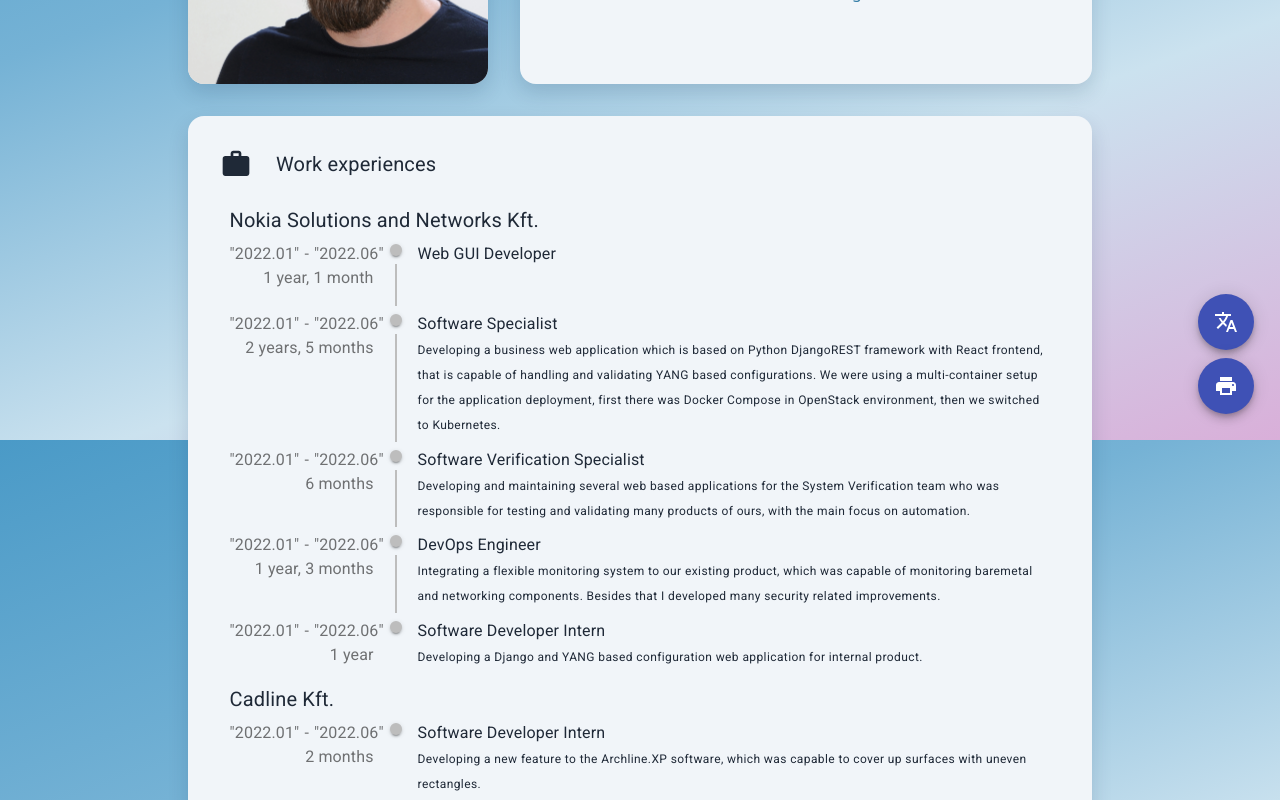
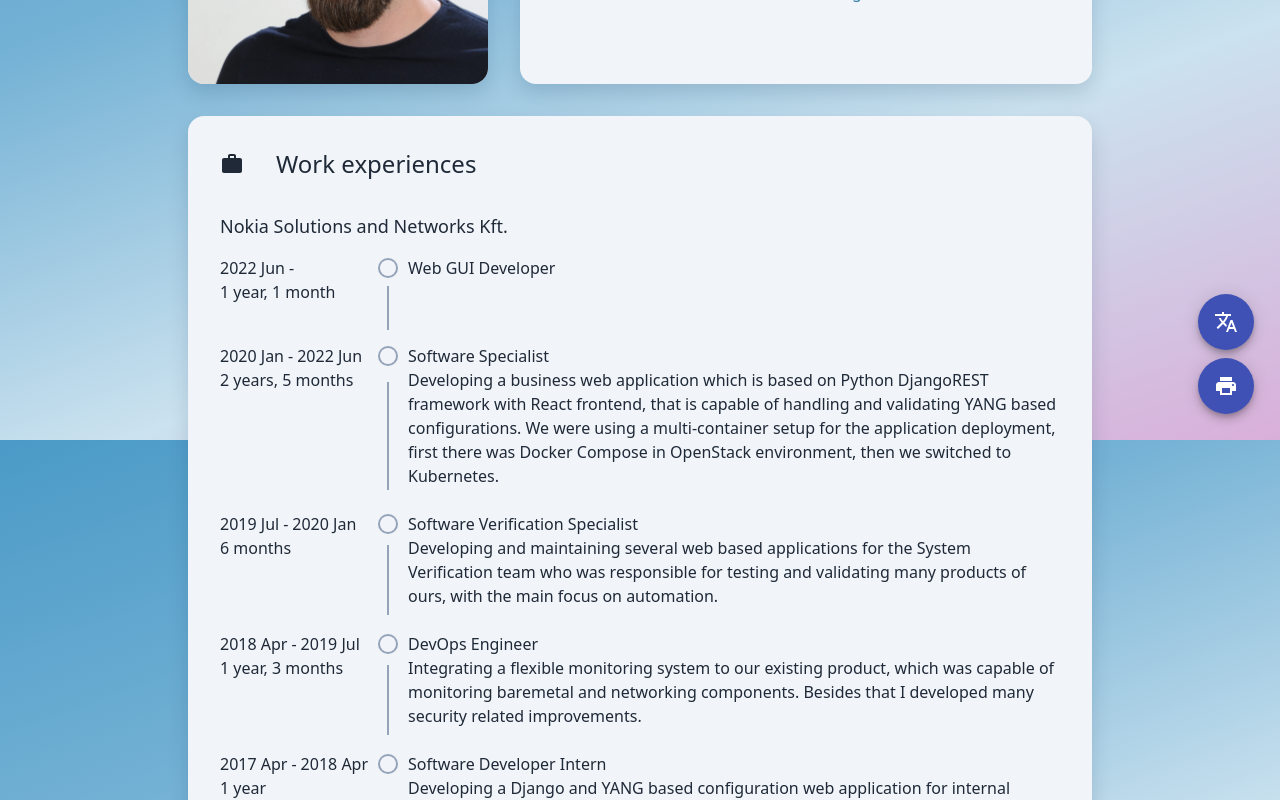
Before and after one commit to danikova/online-cv, a React (Vite) app: page / in a window 1280 px wide. Shown: the part 360-1160 px from the top of the page. Built offline with nearby package versions, Linux system fonts and the light colour scheme.

Commit message:
work section done

```diff
--- a/src/@components/Timeline.tsx
+++ b/src/@components/Timeline.tsx
@@ -1,55 +1,36 @@
-import TimelineOriginal from '@material-ui/lab/Timeline';
-import TimelineItemOriginal from '@material-ui/lab/TimelineItem';
-import TimelineSeparator from '@material-ui/lab/TimelineSeparator';
-import TimelineConnector from '@material-ui/lab/TimelineConnector';
-import TimelineContent from '@material-ui/lab/TimelineContent';
-import TimelineDot from '@material-ui/lab/TimelineDot';
-import TimelineOppositeContent from '@material-ui/lab/TimelineOppositeContent';
-import { createStyles, makeStyles } from '@material-ui/core';
+import { ReactElement } from "react";
 
-export const useStyles = makeStyles((theme) =>
-  createStyles({
-    timelineRoot: {
-      margin: 0,
-      padding: 0,
-      '@media not print': {
-        [theme.breakpoints.down('sm')]: {
-          '& .MuiTimelineItem-root': {
-            display: 'block !important',
-          },
-          '& .MuiTimelineItem-root .MuiTimelineSeparator-root': {
-            display: 'none',
-          },
-          '& .MuiTimelineItem-root .MuiTimelineOppositeContent-root': {
-            paddingLeft: 0,
-            marginTop: '10px',
-            textAlign: 'left',
-          },
-        },
-      },
-    },
-  })
-);
-
-export function TimelineItem({ oppContent, content, last = false }) {
-  return (
-    <TimelineItemOriginal>
-      <TimelineOppositeContent>{oppContent}</TimelineOppositeContent>
-      <TimelineSeparator>
-        <TimelineDot />
-        {!last && <TimelineConnector />}
-      </TimelineSeparator>
-      <TimelineContent>{content}</TimelineContent>
-    </TimelineItemOriginal>
-  );
+type TimelineItemProps = {
+  children: ReactElement | ReactElement[]
+  oppContent: ReactElement
+  last?: boolean
 }
 
-export function Timeline({ children, ...props }) {
-  const classes = useStyles();
+type TimelineProps = {
+  children: ReactElement<TimelineItemProps> | ReactElement<TimelineItemProps>[]
+}
 
-  return (
-    <TimelineOriginal className={classes.timelineRoot} {...props}>
-      {children}
-    </TimelineOriginal>
-  );
+export default function Timeline({ children }: TimelineProps) {
+  return <div className="grid gap-y-2" style={{
+    gridTemplateColumns: 'auto 2.5rem 1fr',
+  }}>
+    {children}
+  </div>
 }
+
+export function TimelineItem({ children, oppContent, last = false }: TimelineItemProps) {
+  return <>
+    <div className="min-h-[80px]">{oppContent}</div>
+    <div className="min-h-[80px] flex flex-col items-center justify-start">
+      <div className="w-full flex flex-[0_0_1.5rem] items-center justify-center">
+        <div className="rounded-full h-4 w-4 ring-2 ring-slate-400" />
+      </div>
+      {!last && <div className="flex flex-auto items-center" >
+        <div className="h-4/5 w-[2px] bg-slate-400" />
+      </div>}
+    </div>
+    <div className="min-h-[80px]">
+      <div>{children}</div>
+    </div>
+  </>
+}
--- /dev/null
+++ b/src/@components/main/sections/BaseSection.tsx
@@ -0,0 +1,17 @@
+export default function BaseSection(
+  { icon: Icon, title, children, pageBreak = false, ...props }
+) {
+  return (
+    <div {...props}>
+      <caption className='flex items-center mb-8'>
+        <Icon className="mr-8" />
+        <p className='text-2xl'>
+          {title}
+        </p>
+      </caption>
+      <data>
+        {children}
+      </data>
+    </div>
+  );
+}
--- a/src/@components/main/sections/HobbySection.tsx
+++ b/src/@components/main/sections/HobbySection.tsx
@@ -1,4 +1,4 @@
-import Section from './Section';
+import Section from './BaseSection';
 import DirectionsBikeIcon from '@material-ui/icons/DirectionsBike';
 import { List, ListItem, ListItemText } from '@material-ui/core';
 import { useIntl } from 'react-intl';
--- a/src/@components/main/sections/LanguagesSection.tsx
+++ b/src/@components/main/sections/LanguagesSection.tsx
@@ -1,4 +1,4 @@
-import Section from './Section';
+import Section from './BaseSection';
 import PublicIcon from '@material-ui/icons/Public';
 import { List, ListItem, ListItemText } from '@material-ui/core';
 import { useIntl } from 'react-intl';
--- a/src/@components/main/sections/SchoolSection.tsx
+++ b/src/@components/main/sections/SchoolSection.tsx
@@ -1,8 +1,8 @@
-import Section from './Section';
+import Section from './BaseSection';
 import SchoolIcon from '@material-ui/icons/School';
 
 import { Box, createStyles, makeStyles, Typography } from '@material-ui/core';
-import { Timeline, TimelineItem } from '@components/Timeline';
+import Timeline, { TimelineItem } from '@components/Timeline';
 import { FormattedMessage, useIntl } from 'react-intl';
 
 export const useStyles = makeStyles((theme) =>
--- a/src/@components/main/sections/Section.tsx
+++ /dev/null
@@ -1,37 +0,0 @@
-import React from 'react';
-import { Box, Grid, Typography, withStyles } from '@material-ui/core';
-
-const styles = (theme) => ({
-  mediumIcon: {
-    fontSize: 32,
-  },
-  sectionContent: {
-    margin: '0 0 0.2in 0.1in',
-  },
-});
-
-class Section extends React.Component {
-  render() {
-    // @ts-ignore
-    const { icon: Icon, classes, title, children, pageBreak = false, ...props } = this.props;
-    return (
-      <Box {...props}>
-        <Grid container spacing={3} className={pageBreak ? 'cv-section-page-break' : ''}>
-          <Grid item xs={'auto'}>
-            <Icon className={classes.mediumIcon} />
-          </Grid>
-          <Grid item xs={'auto'}>
-            <Typography noWrap={true} variant="h6">
-              {title}
-            </Typography>
-          </Grid>
-          <Grid item xs={12}>
-            <Box className={classes.sectionContent}>{children}</Box>
-          </Grid>
-        </Grid>
-      </Box>
-    );
-  }
-}
-
-export default withStyles(styles)(Section);
--- a/src/@components/main/sections/SkillsSection.tsx
+++ b/src/@components/main/sections/SkillsSection.tsx
@@ -1,4 +1,4 @@
-import Section from './Section';
+import Section from './BaseSection';
 import BarChartIcon from '@material-ui/icons/BarChart';
 import { Box, Chip, createStyles, LinearProgress, makeStyles, Typography } from '@material-ui/core';
 import { FormattedMessage, useIntl } from 'react-intl';
--- a/src/@components/main/sections/WorkSection.tsx
+++ b/src/@components/main/sections/WorkSection.tsx
@@ -1,40 +1,11 @@
-import Section from './Section';
+import BaseSection from './BaseSection';
 import WorkIcon from '@material-ui/icons/Work';
-import { Timeline, TimelineItem } from '@components/Timeline';
-import { Box, createStyles, makeStyles, Typography } from '@material-ui/core';
 import humanizeDuration from 'humanize-duration';
-// import Moment from 'react-moment';
 import { useLocale } from '@lang';
 import { FormattedMessage, useIntl } from 'react-intl';
-
-export const useStyles = makeStyles((theme) =>
-  createStyles({
-    workSectionRoot: {
-      [theme.breakpoints.down('sm')]: {
-        '& .MuiTypography-root.MuiTypography-h6.company-name': {
-          marginTop: '15px',
-        },
-      },
-      '& .MuiTimelineOppositeContent-root': {
-        maxWidth: '160px',
-        paddingLeft: 0,
-        '& .date': {
-          display: 'flex',
-          alignItems: 'center',
-          justifyContent: 'space-between',
-          alignContent: 'space-around',
-          '& .dash': {
-            margin: '0 5px',
-          },
-          '& .present': {
-            opacity: 0,
-          },
-        },
-      },
-    },
-    dividerMargin: { margin: '30px' },
-  })
-);
+import Timeline, { TimelineItem } from '@components/Timeline';
+import { useDayJs } from '@utils/hooks';
+import { useMemo } from 'react';
 
 const sumWorkData = [
   {
@@ -88,80 +59,59 @@
 
 function WorkYears({ from, to, present = false }) {
   const { locale } = useLocale();
-  from = new Date(from);
-  to = new Date(to);
 
-  const durationText = humanizeDuration(to - from, {
+  const fromDate = useMemo(() => new Date(from), [from]);
+  const toDate = useMemo(() => new Date(to), [to]);
+
+  const fromStr = useDayJs(fromDate, "YYYY MMM");
+  const toStr = useDayJs(toDate, "YYYY MMM");
+
+  // @ts-ignore
+  const durationText = useMemo(() => humanizeDuration(toDate - fromDate, {
     language: locale,
     units: ['y', 'mo'],
     round: true,
-  });
+  }), [fromDate, toDate])
 
   return (
-    <Box>
-      <Typography color="textSecondary" className="date">
-        {/* <Moment
-          // format="YYYY MMM"
-          withTitle
-          locale={locale}
-        >
-          {from}
-        </Moment> */}
-        "2022.01"
-        <span className="dash">-</span>
-        {/* <Moment
-          // format="YYYY MMM"
-          withTitle
-          className={present ? 'present' : ''}
-          locale={locale}
-        >
-          {to}
-        </Moment> */}
-        "2022.06"
-      </Typography>
-      <Typography color="textSecondary">{durationText}</Typography>
-    </Box>
+    <div>
+      <p>{fromStr}<span className="px-1">-</span>{present ? '' : toStr}</p>
+      <p>{durationText}</p>
+    </div>
   );
 }
 
-export function WorkSection() {
-  const classes = useStyles();
+export default function WorkSection() {
   const intl = useIntl();
 
   return (
-    <Section
-      // @ts-ignore
+    <BaseSection
       icon={WorkIcon}
       title={intl.formatMessage({ id: 'work.sectionTitle' })}
-      className={classes.workSectionRoot}
-      pageBreak={true}
     >
       {sumWorkData.map((item, i) => (
-        <Box key={`company-list-${i}`}>
-          <Typography className="company-name" variant={'h6'}>
+        <div key={`company-list-${i}`}>
+          <h4 className='text-lg mb-4 font-medium'>
             <FormattedMessage id={item.company} />
-          </Typography>
+          </h4>
           <Timeline>
             {item.timeline.map((timelineData, j) => (
               <TimelineItem
                 key={`timeline-item-${j}`}
                 oppContent={<WorkYears from={timelineData.from} to={timelineData.to} present={timelineData.present} />}
                 last={item.timeline.length - 1 === j}
-                content={
-                  <Box>
-                    <Typography>
-                      <FormattedMessage id={timelineData.title} />
-                    </Typography>
-                    <Typography variant={'caption'}>
-                      <FormattedMessage id={timelineData.caption} />
-                    </Typography>
-                  </Box>
-                }
-              />
+              >
+                <h5 className='font-medium'>
+                  <FormattedMessage id={timelineData.title} />
+                </h5>
+                <div className='mb-4'>
+                  <FormattedMessage id={timelineData.caption} />
+                </div>
+              </TimelineItem>
             ))}
           </Timeline>
-        </Box>
+        </div>
       ))}
-    </Section>
+    </BaseSection>
   );
 }
--- a/src/@components/main/sections/index.tsx
+++ b/src/@components/main/sections/index.tsx
@@ -1,5 +1,5 @@
 import { SchoolSection } from './SchoolSection';
-import { WorkSection } from './WorkSection';
+import WorkSection from './WorkSection';
 import { LanguagesSection } from './LanguagesSection';
 import { HobbySection } from './HobbySection';
 import { SkillsSection } from './SkillsSection';
@@ -9,7 +9,7 @@
 const sectionList = [
   WorkSection,
   SkillsSection,
-  SchoolSection,
+  // SchoolSection,
   LanguagesSection,
   HobbySection
 ];
--- a/src/@utils/hooks.ts
+++ b/src/@utils/hooks.ts
@@ -1,13 +1,13 @@
+import { useLocale } from '@lang';
+import dayjs from 'dayjs';
 import { useEffect, useMemo, useState } from 'react';
 
 export function useIsInViewport(ref, defaultValue = false) {
   const [isIntersecting, setIsIntersecting] = useState(defaultValue);
-
   const observer = useMemo(() => new IntersectionObserver(([entry]) => setIsIntersecting(entry.isIntersecting)), []);
 
   useEffect(() => {
     observer.observe(ref.current);
-
     return () => {
       observer.disconnect();
     };
@@ -15,3 +15,14 @@
 
   return isIntersecting;
 }
+
+export function useDayJs(date: Date, format?: string) {
+  const { locale } = useLocale();
+  const output = useMemo(() => {
+    let obj = dayjs(date).locale(locale);
+    if (format) return obj.format(format);
+    return obj;
+  }, [locale, date, format]);
+
+  return output;
+}
--- a/src/index.tsx
+++ b/src/index.tsx
@@ -1,11 +1,14 @@
 import { createRoot } from 'react-dom/client';
 import CV from './@components/main/CV';
 
+import { createBrowserHistory } from 'history';
+import LocaleWrapper from '@lang';
+import GradientBg from './@components/GradientBg';
+
 import './index.css';
 
-import { createBrowserHistory } from 'history';
-import LocaleWrapper from '@lang';
-import GraidentBg from './@components/GradientBg';
+import 'dayjs/locale/hu'
+import 'dayjs/locale/en'
 
 export const history = createBrowserHistory();
 
@@ -13,8 +16,8 @@
 const root = createRoot(container);
 root.render(
   <LocaleWrapper>
-    <GraidentBg>
+    <GradientBg>
       <CV />
-    </GraidentBg>
+    </GradientBg>
   </LocaleWrapper>
 );
```
